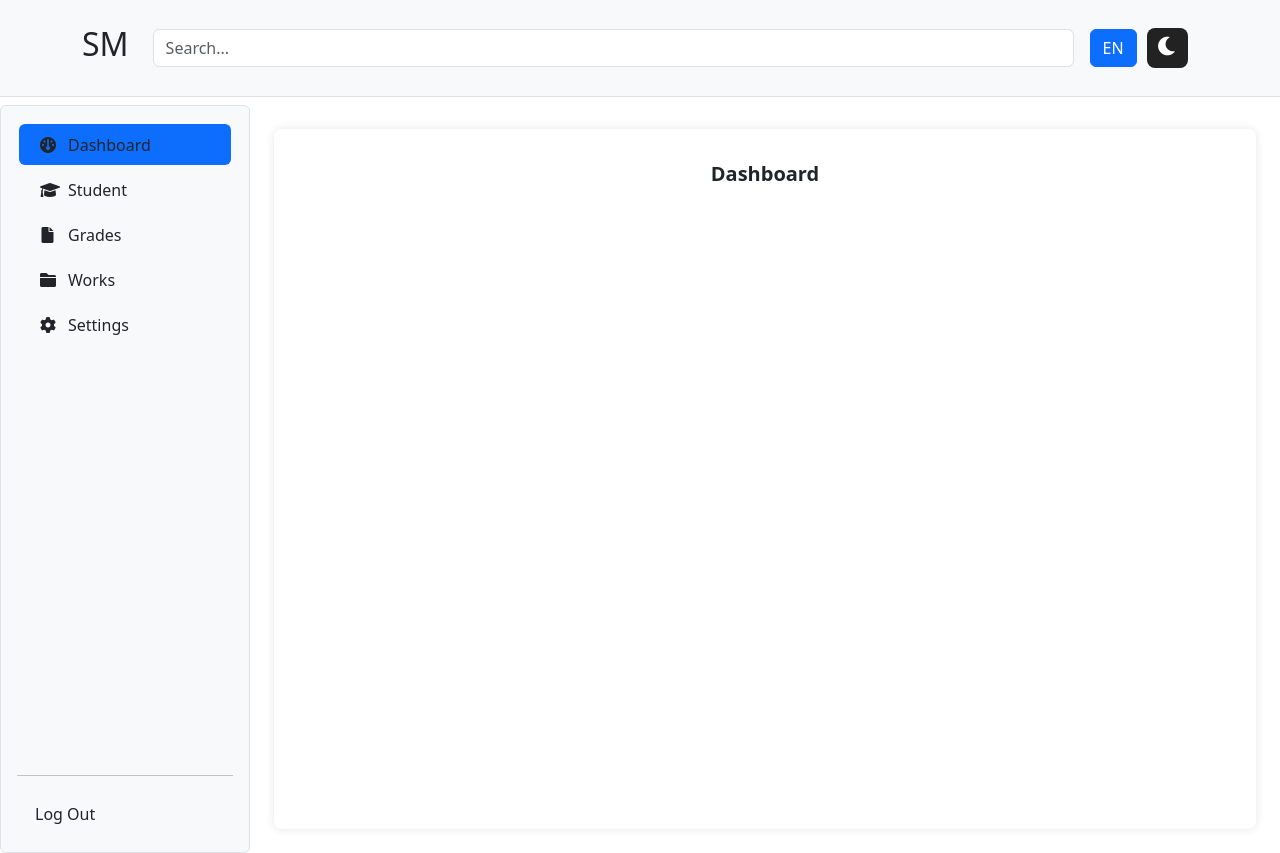
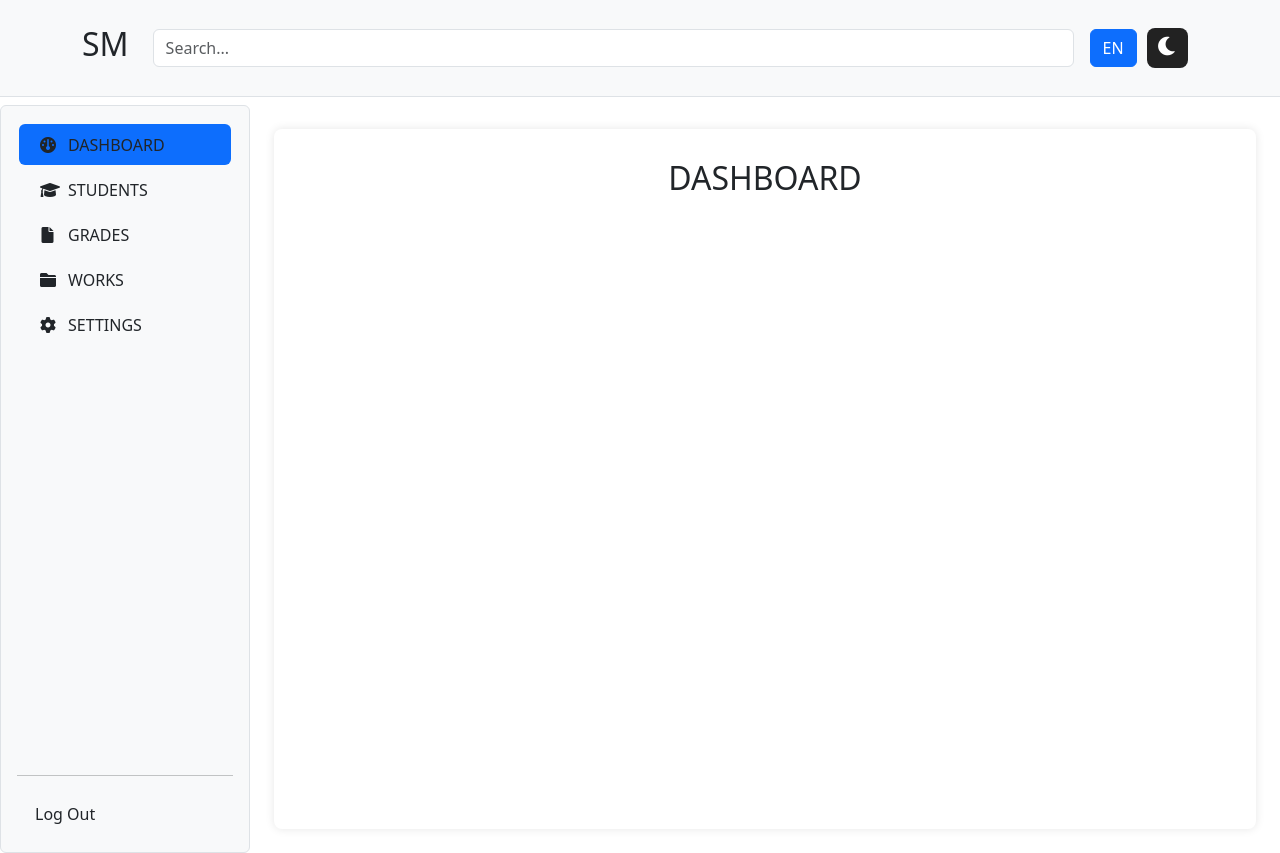
Before and after one commit to Ivona-Jok/Student-Management, a React (Create React App) app: page / in a window 1280 px wide. Shown: the top 853 px of the page. Built offline with nearby package versions, Linux system fonts and the light colour scheme; sample sign-in values are in the browser's storage.

Commit message:
Sitne korekcije u UI

```diff
--- a/src/components/GradeTable.js
+++ b/src/components/GradeTable.js
@@ -4,7 +4,7 @@ import "../styles/Table.css";
 import { ThemeContext } from "../theme/Theme";
 import { useTranslation } from "react-i18next";
 
-function GradeTabel() {
+function GradeTable() {
   const { theme } = useContext(ThemeContext);
   const { t } = useTranslation();
   const [works, setWorks] = useState([]);
@@ -236,4 +236,4 @@ function GradeTabel() {
   );
 }
 
-export default GradeTabel;
+export default GradeTable;
--- a/src/components/Sidebar.js
+++ b/src/components/Sidebar.js
@@ -37,7 +37,7 @@ function Sidebar() {
         <li>
           <Link to="/student" className={`nav-link link-${theme === "light" ? "dark" : "light"} ${activeTab === "/student" ? "active" : ""} d-flex align-items-center`} onClick={() => handleTabClick("/student")} >
             <i className="fa-solid fa-graduation-cap me-2"></i>
-            {t("student")}
+            {t("students")}
           </Link>
         </li>
         <li>
--- a/src/languages/i18n.js
+++ b/src/languages/i18n.js
@@ -15,12 +15,12 @@ i18n
           greeting: "Hello, User!",
           header_txt: "SM",
           search: "Search...",
-          dashboard: "Dashboard",
-          student: "Student",
+          dashboard: "DASHBOARD",
+          students: "STUDENTS",
           admin: "Admin",
-          grades: "Grades",
-          works: "Works",
-          settings: "Settings",
+          grades: "GRADES",
+          works: "WORKS",
+          settings: "SETTINGS",
           year: "Year",
           login: "Log In",
           logout: "Log Out",
@@ -81,14 +81,14 @@ i18n
           greeting: "Zdravo, Korisniče!",
           header_txt: "US",
           search: "Pretraga...",
-          dashboard: "Kontrolna tabla",
-          student: "Student",
+          dashboard: "KOMANDNA TABLA",
+          students: "STUDENTI",
           admin: "Administrator",
-          grades: "Ocjene",
+          grades: "OCJENE",
           grade_ascending: "Rastuce ocjene",
           grade_descending: "Opadajuce ocjene",
-          works: "Radovi",
-          settings: "Podešavanja",
+          works: "RADOVI",
+          settings: "PODEŠAVANjA",
           year: "Godina",
           login: "Prijava",
           logout: "Odjava",
--- a/src/pages/Dashboard.js
+++ b/src/pages/Dashboard.js
@@ -9,7 +9,7 @@ function Dashboard() {
 
   return (
     <div className={`main-container ${theme} dashboard text-${theme === "light" ? "dark" : "light"}`}>
-        {t("dashboard")}
+        <h2>{t("dashboard")}</h2>
     </div>
   );
 }
--- a/src/pages/Grades.js
+++ b/src/pages/Grades.js
@@ -2,7 +2,7 @@ import { useContext } from "react";
 import "../styles/Main.css";
 import { ThemeContext } from "../theme/Theme";
 import { useTranslation } from "react-i18next";
-import GradeTabel from "../components/GradeTable";
+import GradeTable from "../components/GradeTable";
 
 function Grades() {
   const { theme } = useContext(ThemeContext);;
@@ -10,8 +10,8 @@ function Grades() {
 
   return (
     <div className={`main-container grades text-${theme === "light" ? "dark" : "light"}`}>
-        {t("grades")}
-        <GradeTabel />
+        <h2>{t("grades")}</h2>
+        <GradeTable />
     </div>
   );
 }
--- a/src/pages/Student.js
+++ b/src/pages/Student.js
@@ -12,7 +12,7 @@ function Student() {
 
   return (
     <div className={`main-container ${theme} student text-${theme === "light" ? "dark" : "light"}`}>
-        {t("student")}
+        <h2>{t("students")}</h2>
         <StudentTable />
     </div>
   );
--- a/src/pages/Works.js
+++ b/src/pages/Works.js
@@ -12,7 +12,7 @@ function Works() {
 
   return (
     <div className={`main-container ${theme} works text-${theme === "light" ? "dark" : "light"}`}>
-        {t("works")}
+        <h2>{t("works")}</h2>
         <WorkTable />
     </div>
   );
--- a/src/styles/Main.css
+++ b/src/styles/Main.css
@@ -22,6 +22,10 @@
     font-weight: 600;
 }
 
+.main-container h2{
+    text-align: center;
+}
+
 .main-container.dark{
     box-shadow: 0 0 10px rgba(255, 255, 255, 0.7);
     background-color: #222;
```
Also changed, not shown: src/components/Header.js (line endings or trailing spaces).
